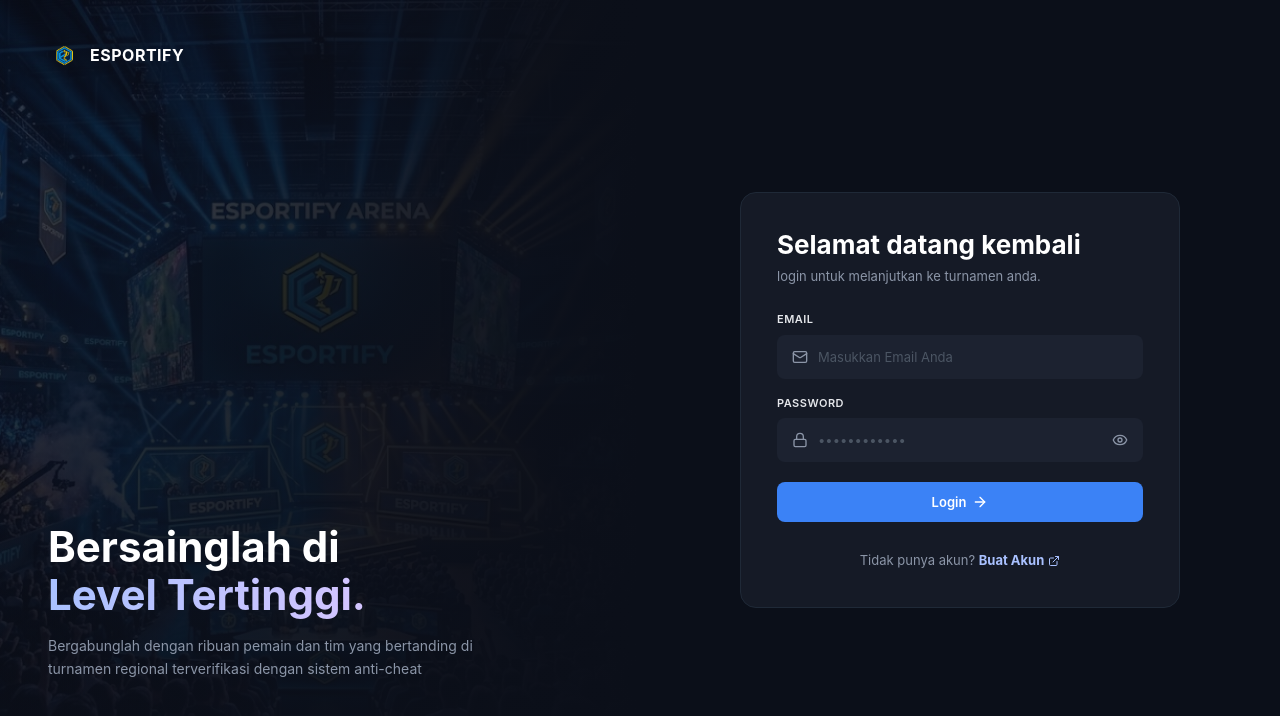
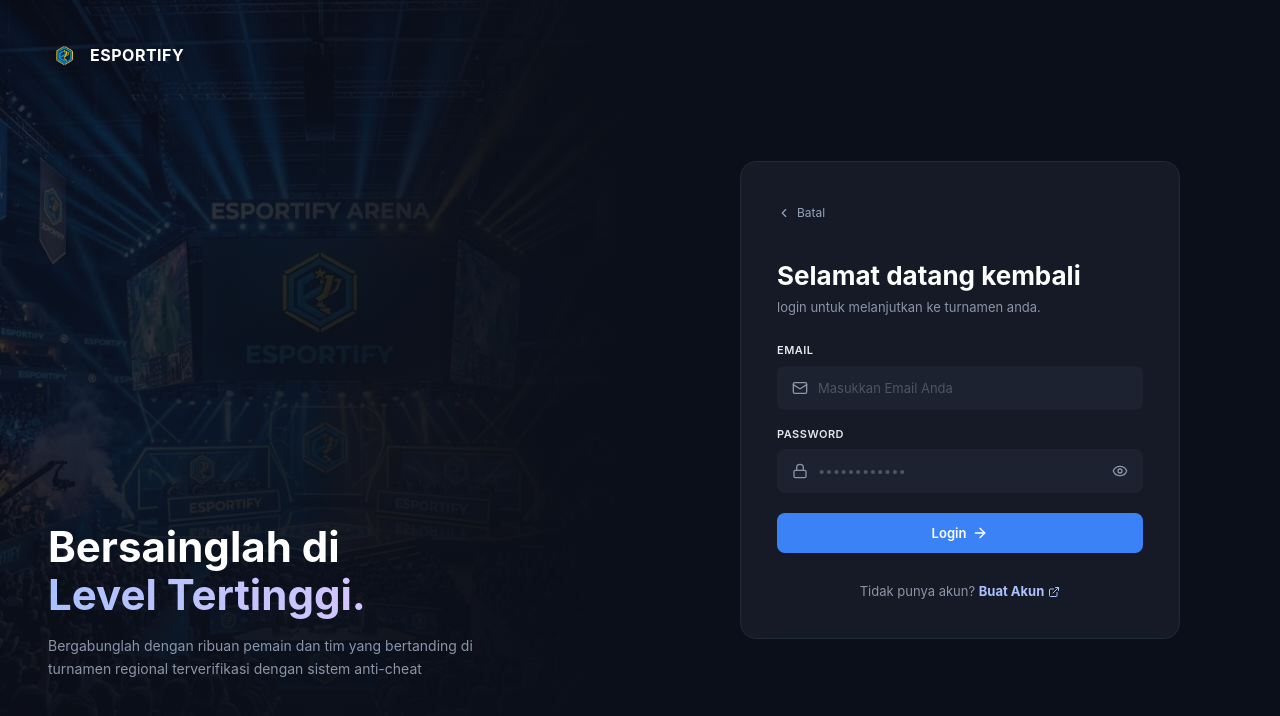
Before and after one commit to fabio-valentino/esportify-1, a React app in the folder Frontend/: page /login in a window 1280 px wide. Shown: the top 716 px of the page. Built offline with nearby package versions, Linux system fonts and the light colour scheme; the HTML template or start-up script is replaced by a standard one.

Commit message:
tombol batal dan logout ke landingpage

```diff
--- a/Frontend/src/context/AuthContext.jsx
+++ b/Frontend/src/context/AuthContext.jsx
@@ -32,6 +32,7 @@ export function AuthProvider({ children }) {
     try {
       await logout();
     } finally {
+      clearToken();
       setUser(null);
     }
   };
--- a/Frontend/src/layouts/AdminLayout.jsx
+++ b/Frontend/src/layouts/AdminLayout.jsx
@@ -42,9 +42,15 @@ function AdminShell() {
   const locked = !loading && priority.length > 0;
 
   const handleLogout = async () => {
-    sessionStorage.removeItem(POPUP_KEY); // popup muncul lagi di login berikutnya
-    await signOut();
-    navigate("/login", { replace: true });
+    sessionStorage.removeItem(POPUP_KEY);
+
+    try {
+      await signOut();
+    } catch (err) {
+      console.error("Logout backend gagal:", err);
+    } finally {
+      navigate("/", { replace: true });
+    }
   };
 
   const goReview = () => {
--- a/Frontend/src/layouts/UserLayout.jsx
+++ b/Frontend/src/layouts/UserLayout.jsx
@@ -16,8 +16,13 @@ function UserLayout() {
   const closeSidebar = () => setSidebarOpen(false);
 
   const handleLogout = async () => {
-    await signOut();
-    navigate("/login", { replace: true });
+    try {
+      await signOut();
+    } catch (err) {
+      console.error("Logout backend gagal:", err);
+    } finally {
+      navigate("/", { replace: true });
+    }
   };
 
   const [profile, setProfile] = useState(null);
--- a/Frontend/src/pages/Login.jsx
+++ b/Frontend/src/pages/Login.jsx
@@ -81,6 +81,16 @@ function Login() {
       highlight="Level Tertinggi."
       description="Bergabunglah dengan ribuan pemain dan tim yang bertanding di turnamen regional terverifikasi dengan sistem anti-cheat"
     >
+      <div className="login-page">
+        <button
+          type="button"
+          className="login-back"
+          onClick={() => navigate("/")}
+        >
+          <Icon name="chevron-left" size={14} />
+          <span>Batal</span>
+        </button>
+      </div>
       <h2 className="auth-title">Selamat datang kembali</h2>
       <p className="auth-subtitle">login untuk melanjutkan ke turnamen anda.</p>
 
--- a/Frontend/src/styles/auth.css
+++ b/Frontend/src/styles/auth.css
@@ -8,7 +8,6 @@
   grid-template-columns: 1fr 1fr;
   background: var(--bg);
 }
-
 
 /* Sisi kiri: logo + teks.
    Untuk memasang gambar latar, tambahkan di .auth-left:
@@ -35,7 +34,6 @@
     linear-gradient(to right, rgba(11, 15, 25, 0.55), var(--bg) 100%),
     linear-gradient(to top, rgba(11, 15, 25, 0.9), rgba(11, 15, 25, 0.35));
 }
-
 
 /* Isi (logo dan teks) harus di atas lapisan gelap */
 .auth-left > * {
@@ -226,6 +224,43 @@
   cursor: not-allowed;
 }
 
+/* Tombol Batal halaman Login */
+.login-page .login-back {
+  display: inline-flex;
+  align-items: center;
+  justify-content: flex-start;
+  gap: 6px;
+
+  width: auto;
+  margin: 0 0 32px -8px;
+  padding: 6px 8px;
+
+  border: none;
+  border-radius: 6px;
+  background: transparent;
+
+  color: #94a3b8;
+  font-family: inherit;
+  font-size: 12px;
+  font-weight: 400;
+  line-height: 1.5;
+
+  cursor: pointer;
+  transition:
+    background 0.2s ease,
+    color 0.2s ease;
+}
+
+.login-page .login-back:hover {
+  color: #ffffff;
+  background: rgba(148, 163, 184, 0.08);
+}
+
+.login-page .login-back:focus-visible {
+  outline: 2px solid var(--blue);
+  outline-offset: 2px;
+}
+
 /* Tombol Batal Register */
 .register-page .register-back {
   display: inline-flex;
```
